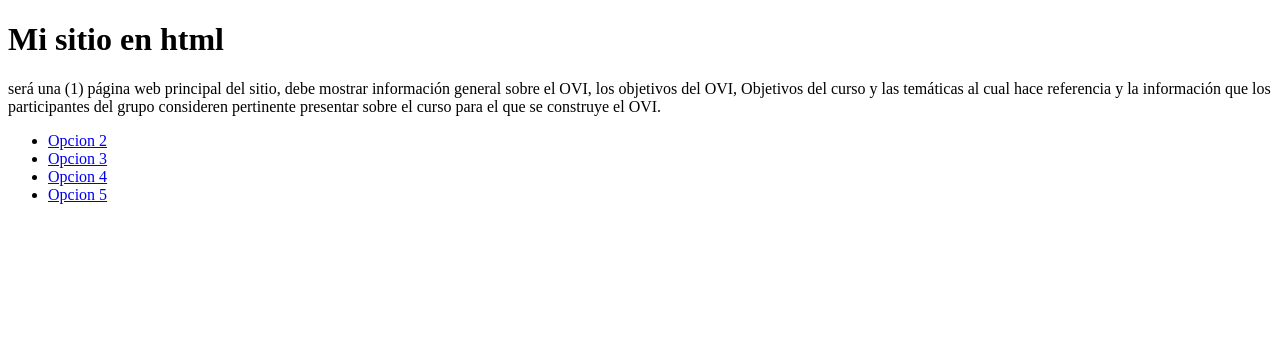
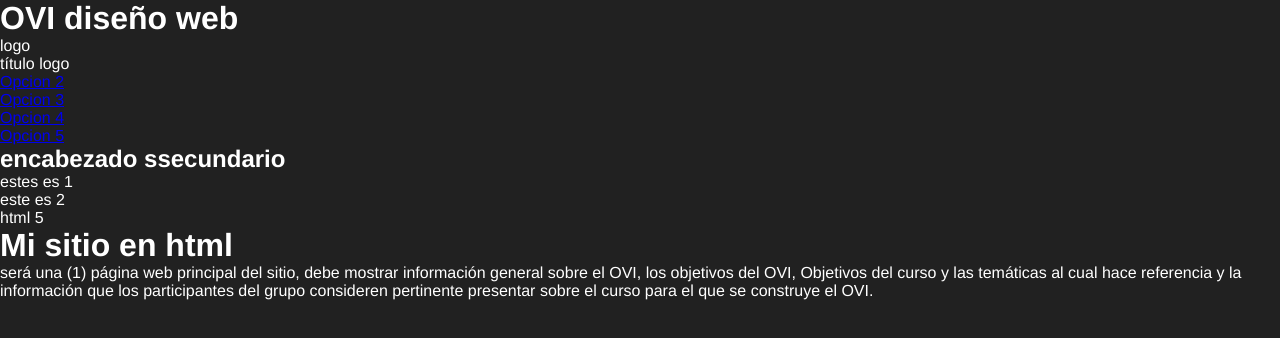
Before and after one commit to fabiancerquera/construccionOVI, a plain HTML site: page inicio.html in a window 1280 px wide. Drawn offline with Linux system fonts and the light colour scheme.

Commit message:
faiver.3
estilos

```diff
--- /dev/null
+++ b/css/estilosfaiver.css
@@ -0,0 +1,11 @@
+*{
+	padding: 0;
+	margin: 0;
+
+}
+body{
+	font-family: Helvetica,Verdana;
+	background: #212121;
+	color: #FFFFFF;
+	font-size: 1em;
+}
--- a/inicio.html
+++ b/inicio.html
@@ -1,19 +1,35 @@
 <!DOCTYPE html>
 <html Lang="en">
 <head>
+
 	<link rel="stylesheet" type="text/css" href="css/normalize.css">
+	<link rel="stylesheet" type="text/css" href="css/estilosfaiver.css">
+
 	<meta charset="utf-8">
+	<meta description="sitio web HTML5">
 	<title>Document</title>
 </head>
 <body>
-	<h1>Mi sitio en html </h1>
-	<p>  será una (1) página web principal del sitio, debe mostrar información general sobre el OVI, los objetivos del OVI, Objetivos del curso y las temáticas al cual hace referencia y la información que los participantes del grupo consideren pertinente presentar sobre el curso para el que se construye el OVI.
- </p>
+
+		<!-- cabecera marcar la sección de una pagina -->
+	<header>
+		<h1>  OVI diseño web</h1>
+		<figure>
+			logo
+			<figcaption>
+				 título logo
+
+			</figcaption>
+
+		</figure>
+	</header>
 
 
+		<!--tag de navegacion -->
+	<nav>
 			<ul>
 				<li>
-					<a href="autores.html">Opcion 2</a>
+					<a href="au ">Opcion 2</a>
 				</li>
 
 				<li>
@@ -25,13 +41,62 @@
 				</li>
 
 				<li>
-					<a href="#">Opcion 5</a>
+					<a href="autores.html">Opcion 5</a>
 
 				</li>
 
+			</ul>
+
+		</nav>
 
 
-		</nav>
+		<!-- tag de secciones es donde van a estar los contenidos-->
+	<section>
+		<!-- tag hgrup contenidos de artuculos categorizarlos-->
+		<hgroup>
+			<h1> encabezado ssecundario</h1>
+
+		</hgroup>
+		<article>
+			estes es 1
+			<section>
+				este es 2
+			</section>
+		</article>
+	</section>
+
+
+		<!--  pie de pagina creditos correos.-->
+	<footer>
+		html 5
+	</footer>
+
+
+
+
+
+
+
+
+
+
+
+
+
+
+
+
+
+
+
+
+	<h1>Mi sitio en html	</h1>
+		<p>  será una (1) página web principal del sitio, debe mostrar información general sobre el OVI, los objetivos del OVI, Objetivos del curso y las temáticas al cual hace referencia y la información que los participantes del grupo consideren pertinente presentar sobre el curso para el que se construye el OVI.
+
+
+	 	</p>
+
+
 
 
 
```
